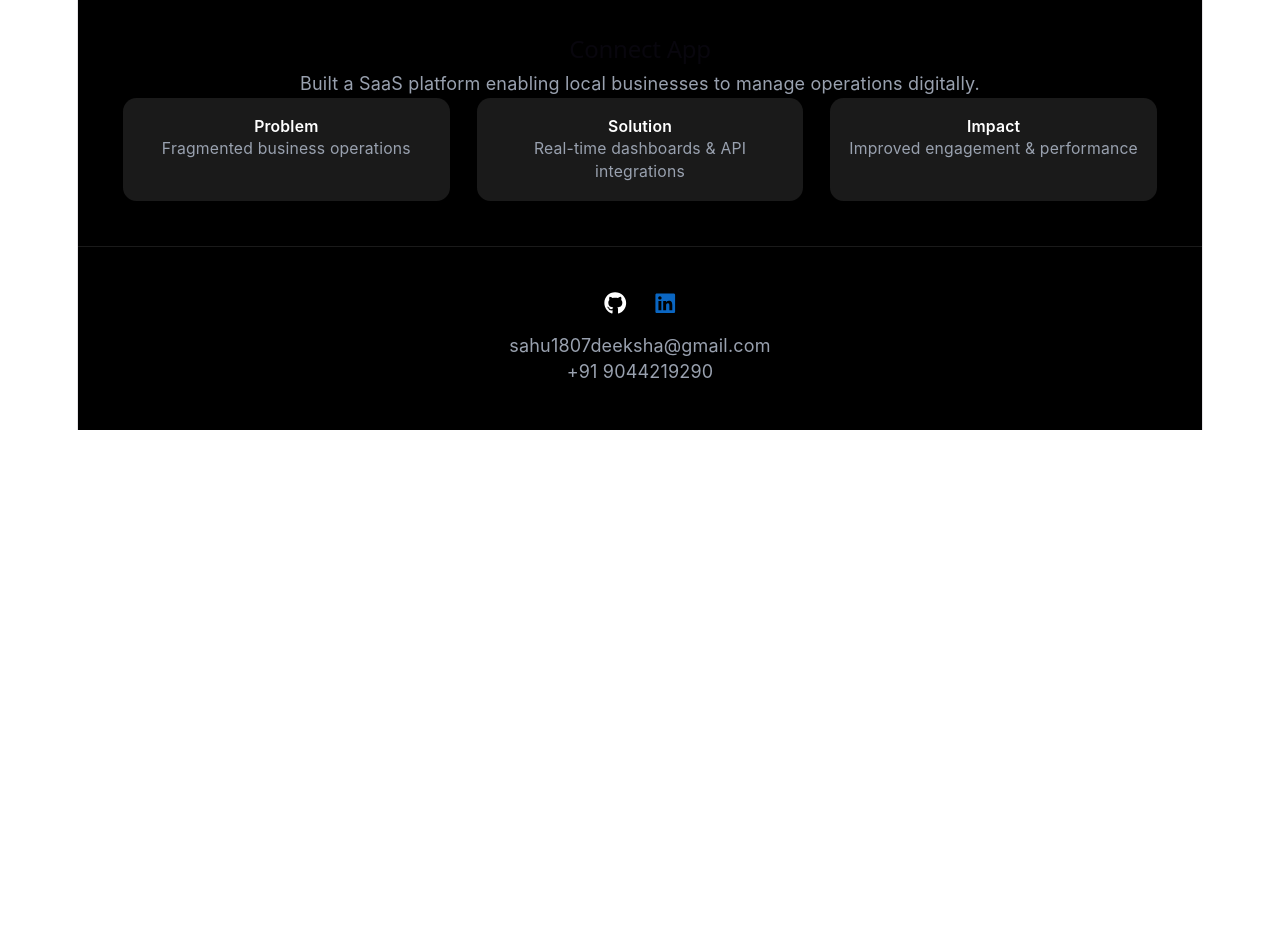
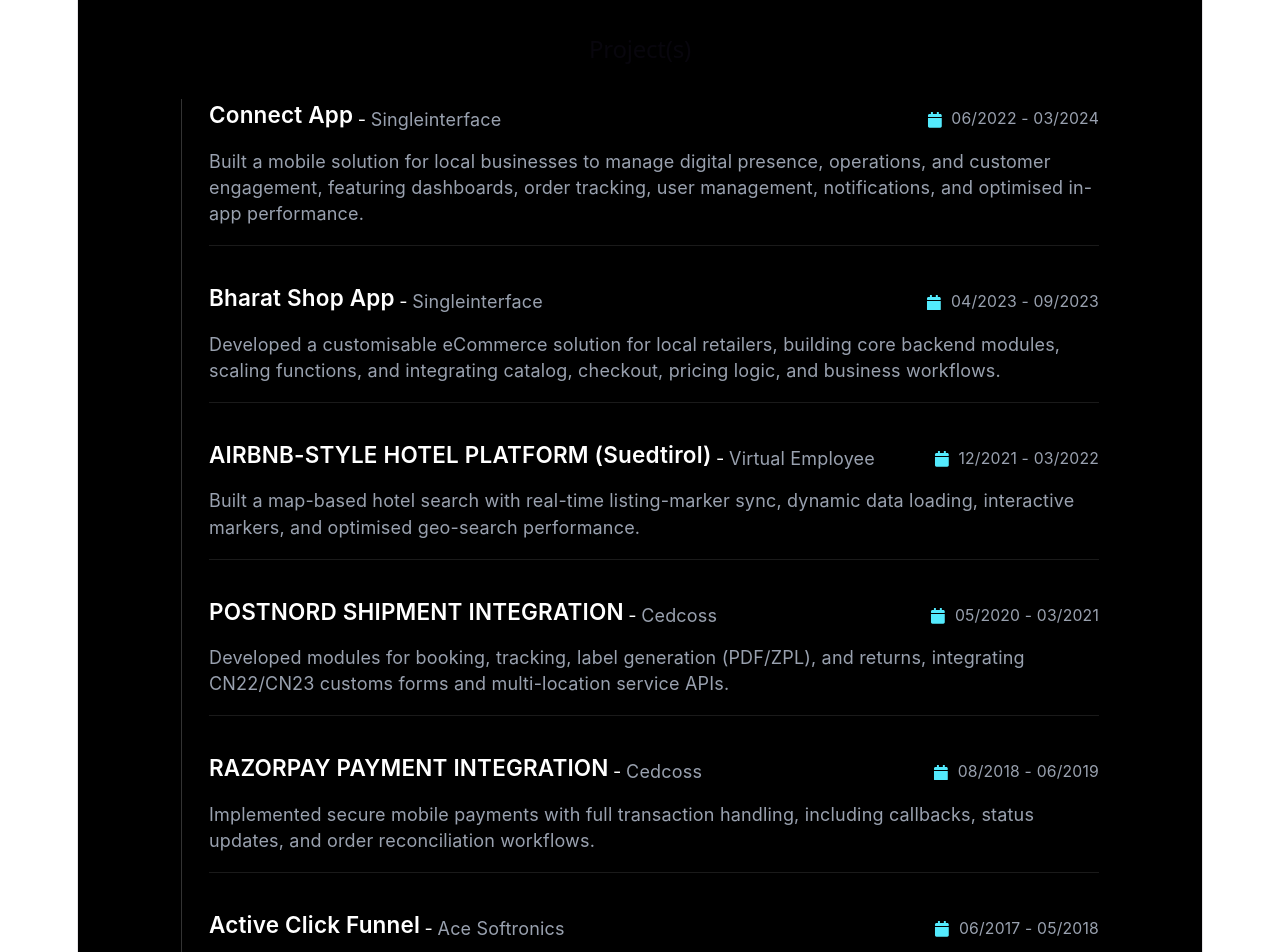
Before and after one commit to deekshasahu1807/diksha-portfolio, a React (Vite) app: page / in a window 1280 px wide. Shown: the part 2320-3272 px from the top of the page. Before the commit the page ends 2750 px from the top, so only its background shows below. Built offline with nearby package versions, Linux system fonts and the light colour scheme.

Commit message:
Updated Project section

```diff
--- a/src/Components/Data.jsx
+++ b/src/Components/Data.jsx
@@ -147,6 +147,62 @@
     },
 ];
 
+export const projectData = [
+    {
+        projectName: "Connect App",
+        companyName: "Singleinterface",
+        duration: "06/2022 - 03/2024",
+        description: `Built a mobile solution for local businesses to manage digital presence, operations,
+                        and customer engagement, featuring dashboards, order tracking, user management,
+                        notifications, and optimised in-app performance.`
+    },
+    {
+        projectName: "Bharat Shop App",
+        companyName: "Singleinterface",
+        duration: "04/2023 - 09/2023",
+        description: `Developed a customisable eCommerce solution for local retailers, building core
+                        backend modules, scaling functions, and integrating catalog, checkout, pricing logic,
+                        and business workflows.`
+    },
+    {
+        projectName: "AIRBNB-STYLE HOTEL PLATFORM (Suedtirol)",
+        companyName: "Virtual Employee",
+        duration: "12/2021 - 03/2022",
+        description: `Built a map-based hotel search with real-time listing-marker sync, dynamic data
+                        loading, interactive markers, and optimised geo-search performance.`
+    },
+    {
+        projectName: "POSTNORD SHIPMENT INTEGRATION",
+        companyName: "Cedcoss",
+        duration: "05/2020 - 03/2021",
+        description: `Developed modules for booking, tracking, label generation (PDF/ZPL), and returns,
+                        integrating CN22/CN23 customs forms and multi-location service APIs.`
+    },
+    {
+        projectName: "RAZORPAY PAYMENT INTEGRATION",
+        companyName: "Cedcoss",
+        duration: "08/2018 - 06/2019",
+        description: `Implemented secure mobile payments with full transaction handling, including
+                        callbacks, status updates, and order reconciliation workflows.`
+    },
+    {
+        projectName: "Active Click Funnel",
+        companyName: "Ace Softronics",
+        duration: "06/2017 - 05/2018",
+        description: `A web-based platform that tracks and analyses user clicks across websites, offering
+                        user dashboards, real-time reports, and admin management with a fully responsive
+                        design.`
+    },
+    {
+        projectName: "Website & API Designing",
+        companyName: "Wizvista",
+        duration: "10/2016 - 03/2017",
+        description: `Developed and customised multiple responsive websites and APIs with dynamic
+                        content integration, interactive layouts, and admin panels for content management,
+                        including projects like WizVista, NN Ayurvedic, and St. Monica School.`
+    },
+];
+
 export const contactData = {
     email: "sahu1807deeksha@gmail.com",
     mobile: "+91 9044219290",
--- a/src/Components/Projects.jsx
+++ b/src/Components/Projects.jsx
@@ -1,31 +1,33 @@
 import { motion } from "framer-motion";
-import { fadeUp } from "./Data";
+import { fadeUp, projectData } from "./Data";
+import { FaCalendar } from "react-icons/fa";
 
 export default function Projects() {
     return (
-        <section className="p-10 max-w-6xl mx-auto space-y-16">
+        <section className="p-10 max-w-4xl mx-auto space-y-16">
             <motion.div initial="hidden" whileInView="show" variants={fadeUp}>
-            <h2 className="text-3xl font-bold mb-4">Connect App</h2>
-            <p className="text-gray-400 mb-4">
-                Built a SaaS platform enabling local businesses to manage operations digitally.
-            </p>
+            <h2 className="text-3xl font-bold mb-4">Project(s)</h2>
 
-            <div className="grid md:grid-cols-3 gap-6 text-sm">
-                <div className="bg-white/10 p-4 rounded-xl">
-                <h4 className="font-semibold">Problem</h4>
-                <p className="text-gray-400">Fragmented business operations</p>
-                </div>
+            <div className="space-y-8 border-l border-white/20 pl-6 mt-8">
+                {projectData.map((project, index) => (
+                    <div key={index} className="space-y-2 pb-4 border-b border-white/10 last:border-b-0">
+                        <div className="flex flex-wrap justify-between items-center gap-4">
 
-                <div className="bg-white/10 p-4 rounded-xl">
-                <h4 className="font-semibold">Solution</h4>
-                <p className="text-gray-400">Real-time dashboards & API integrations</p>
-                </div>
+                            <div className="flex flex-row items-center gap-1">
+                                <h3 className="text-xl font-semibold mb-2">
+                                    {project.projectName}
+                                </h3>  -  <p className="text-gray-400 mb-3">{project.companyName}</p>
+                            </div>
+                            <div className="flex items-center gap-2 text-right text-sm text-gray-400">
+                                <FaCalendar className="text-cyan-300" />
+                                {project.duration}
+                            </div>
+                        </div>
+                        <p className="text-gray-400 text-left mb-2">{project.description}</p>
+                    </div>
+                ))}
+            </div>
 
-                <div className="bg-white/10 p-4 rounded-xl">
-                <h4 className="font-semibold">Impact</h4>
-                <p className="text-gray-400">Improved engagement & performance</p>
-                </div>
-            </div>
             </motion.div>
 
         </section>
```
